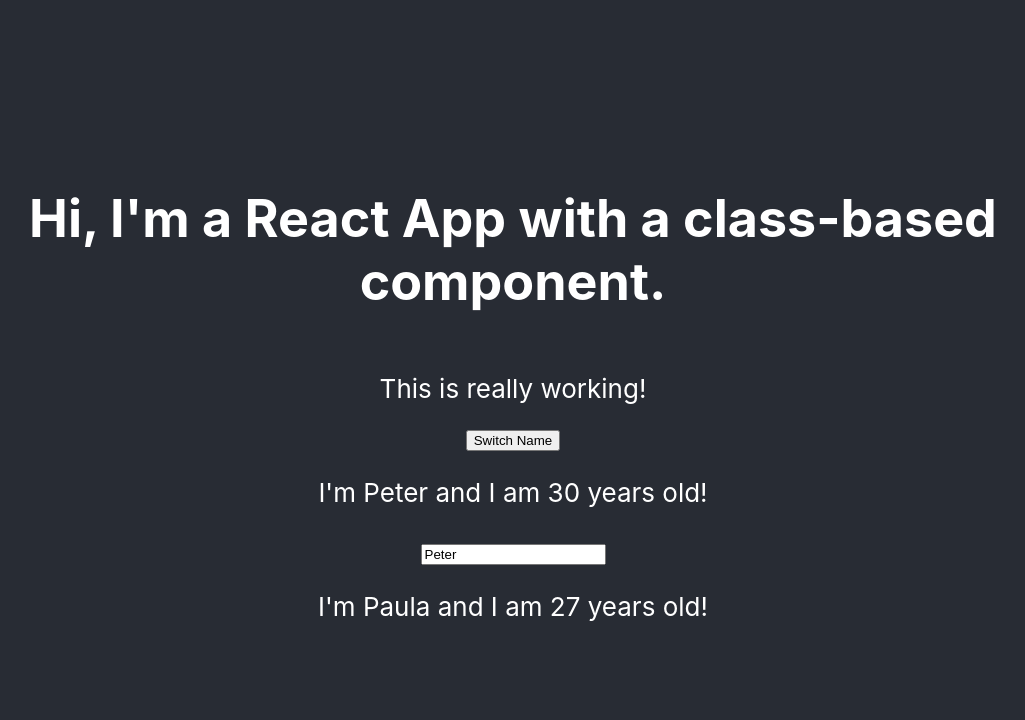
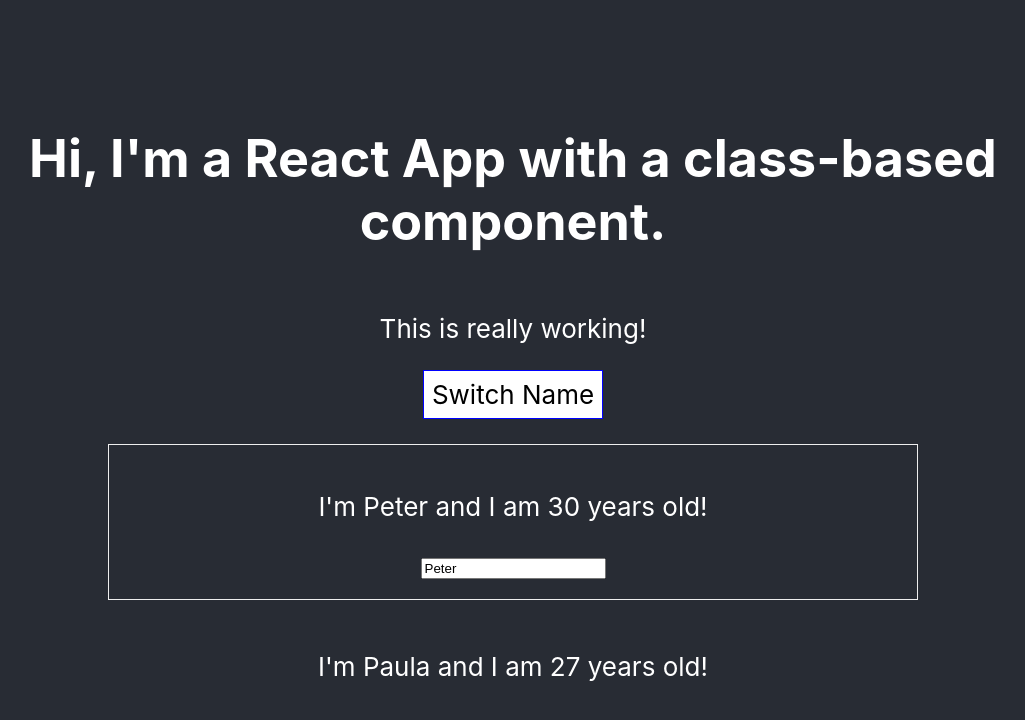
Before and after one commit to pdcodes/React101, a React (Create React App) app in the folder my-app/: page / in a window 1280 px wide. Shown: the top 720 px of the page, without its empty margins (127-1152 px from the left). Built offline with nearby package versions, Linux system fonts and the light colour scheme.

Commit message:
Playing around with styles

```diff
--- a/my-app/src/App.js
+++ b/my-app/src/App.js
@@ -99,12 +99,21 @@
   }
 
   render() {
+    const style = {
+      backgroundColor: 'white',
+      font: 'inherit',
+      border: '1px solid blue',
+      padding: '8px',
+      cursor: 'pointer'
+    }
     return (
       <div className="App">
         <header className="App-header">
           <h1>Hi, I'm a React App with a class-based component.</h1>
           <p>This is really working!</p>
-          <button onClick={this.switchNameHandler}>Switch Name</button>
+          <button
+            style={style}
+            onClick={this.switchNameHandler}>Switch Name</button>
           <Person
             name={this.state.persons[0].name}
             age={this.state.persons[0].age}
--- /dev/null
+++ b/my-app/src/Components/Person/Person.css
@@ -0,0 +1,6 @@
+.Person {
+    width: 60%;
+    border: 1px solid #eee;
+    padding: 20px;
+    margin: 25px;
+}
--- a/my-app/src/Components/Person/Person.js
+++ b/my-app/src/Components/Person/Person.js
@@ -1,11 +1,12 @@
 import React from 'react';
+import './Person.css';
 
 // This is a state-less components because it has no internal logic or means of managing state
 // This is also referred to as a presentational component
 // You generally want to use as many of these as you can b/c it makes your app easier to maintain and manage
 const person = (props) => {
     return (
-        <div>
+        <div className="Person">
             <p onClick={props.click}>I'm {props.name} and I am {props.age} years old!</p>
             <p>{props.children}</p>
             <input type="text" onChange={props.changed} value={props.name} />
```
